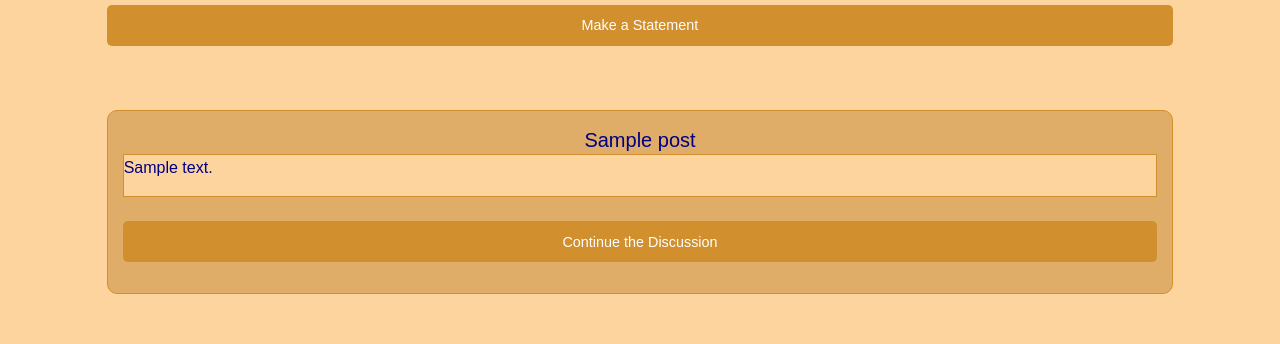
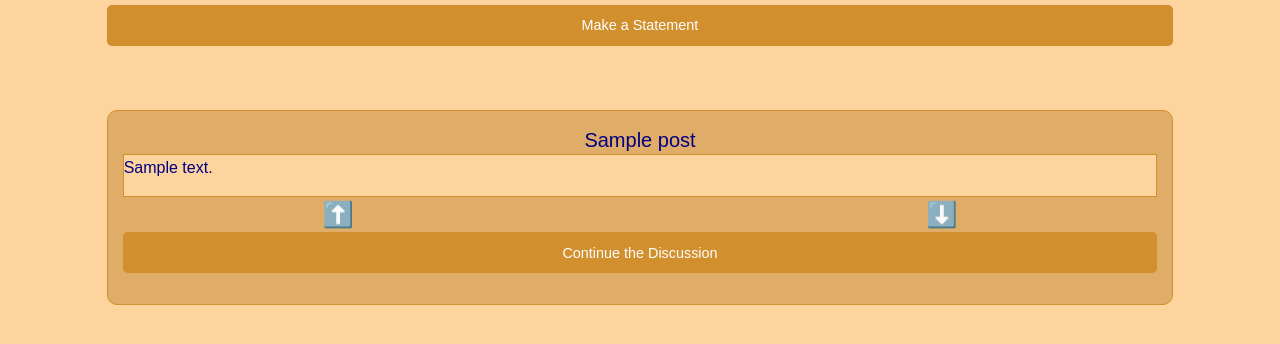
Before and after one commit to mzhang00/JoseMAD, a Flask app: template templates/qaf.html in a window 1280 px wide. Shown: the part 195-539 px from the top of the page. Run offline with Flask 2, Linux system fonts and the light colour scheme; the template is opened without the code that fills it: most values are stand-ins (such as "Sample title", 1, 10 or a date in 2020); parts of the project's set-up code (start-up, migrations or seed data) failed here and were passed over; some libraries are stand-ins or nearby versions.

Commit message:
Create styling for upvotes and downvotes

```diff
--- a/doc/devlog.txt
+++ b/doc/devlog.txt
@@ -173,3 +173,6 @@ Settings page and back-end is finished.
 
 jesseC -- 2020-01-15 08:36
 Added new columns for upvote/downvote (called net_vote) in comments and posts.
+
+prathamR -- 2020-01-15 08:49
+Create styling for upvotes and downvotes
--- a/templates/qaf.html
+++ b/templates/qaf.html
@@ -10,16 +10,34 @@
     <br>
     <br>
     {% for post in posts %}
-      <div class="post">
-        <h5>{{post.title}}</h5>
-        <div class="post-desc">
+      <div class="post grid-x">
+        <h5 class="small-12">{{post.title}}</h5>
+        <div class="post-desc small-12">
           <p>{{post.content}}</p>
         </div>
         <br>
-        <a class="button expanded" href="{{ url_for('show_post', qaf_id = qaf.id, post_id=post.id) }}"> Continue the Discussion </a>
+        <div class="small-5">
+          <h4 class="upvote" id="upvote{{post.id}}">⬆️</h4>
+        </div>
+        <div class="small-5 small-offset-2">
+          <h4 class="downvote">⬇️</h4>
+        </div>
+        <a class="button expanded small-12" href="{{ url_for('show_post', qaf_id = qaf.id, post_id=post.id) }}"> Continue the Discussion </a>
       </div>
       <br>
     {% endfor %}
   </div>
 </div>
+<script type="text/javascript">
+  document.getElementById("upvote").addEventListener("click", function fun() {
+    $.getJSON('/upvote', {input: document.getElementById('upvote').value,}, function(data) {
+          console.log(data.result.length);
+          document.getElementById('searchResults').innerHTML = "";
+          for (var x = 0; x < data.result.length; x++) {
+            console.log(data.result[x]);
+            document.getElementById('searchResults').innerHTML += '<a class=\"expanded button\" href=\"/qaf/'+data.result[x][0]+'\">'+data.result[x][1]+'</a>';
+          }
+        });
+  });
+</script>
 {% endblock content %}
```
Also changed, not shown: util/qaf.py (deleted, +0 -28 lines), util/qaffle_data.db (deleted).
